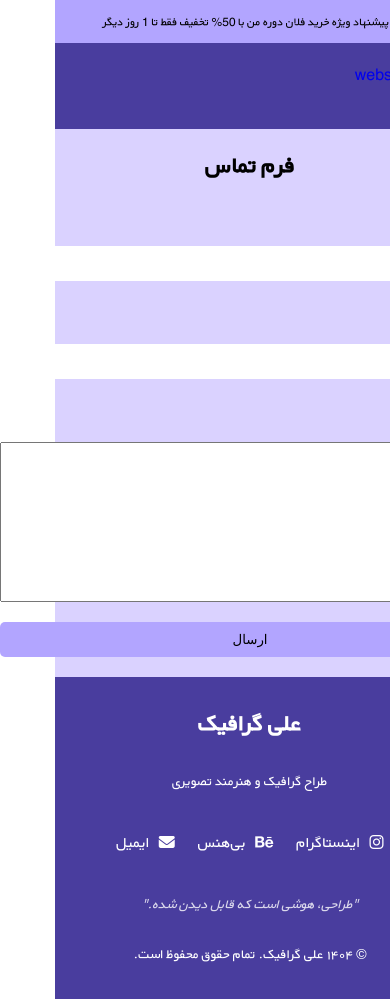
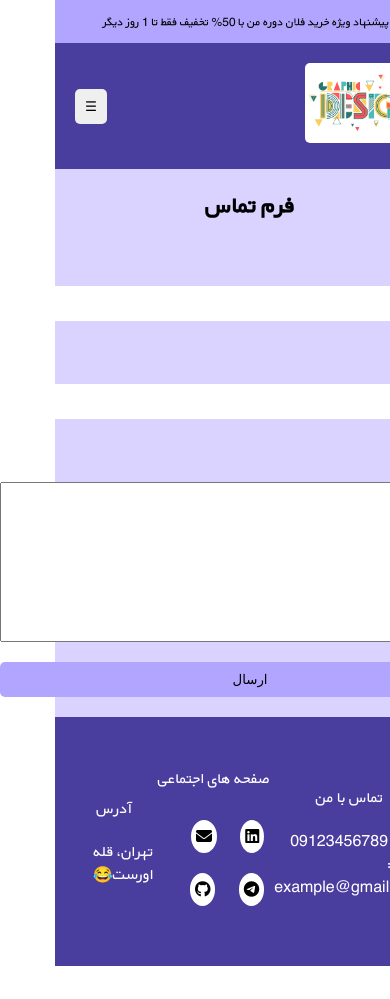
Before and after one commit to Alireza-Jafari-tech/website-demo-for-graphic-designers, a plain HTML site: page contact-us.html in a window 390 px wide. Shown: the top 999 px of the page. After the commit the page ends 966 px from the top, so only its background shows below. Drawn offline with Linux system fonts and the light colour scheme.

Commit message:
before responsive

```diff
--- a/contact-us.html
+++ b/contact-us.html
@@ -5,8 +5,10 @@
     <meta name="viewport" content="width=device-width, initial-scale=1.0" />
     <title>سایت رزومه طراح گرافیک</title>
     <link rel="stylesheet" href="css/style.css" />
-    <link rel="stylesheet" href="https://cdnjs.cloudflare.com/ajax/libs/font-awesome/6.5.0/css/all.min.css">
-    <!-- <link rel="stylesheet" href="https://cdnjs.cloudflare.com/ajax/libs/font-awesome/6.0.0-beta3/css/all.min.css" integrity="sha384-k6RqeWeci5ZR/Lv4MR0sA0FfDOM8b4d3z5l5e5e5e5e5e5e5e5e5e5e5e5e5e5e5" crossorigin="anonymous" /> -->
+    <link
+      rel="stylesheet"
+      href="https://cdnjs.cloudflare.com/ajax/libs/font-awesome/6.5.0/css/all.min.css"
+    />
   </head>
   <body>
     <header id="header">
@@ -21,15 +23,19 @@
       <div id="header-main-section">
         <div class="container">
           <div id="header-logo">
-            <a href="#"><img src="" alt="website logo" /></a>
+            <a
+              href="https://alireza-jafari-tech.github.io/website-demo-for-graphic-designers"
+              ><img src="images/website logo.jpg" alt="website logo"
+            /></a>
           </div>
           <nav id="header-nav">
+            <button class="menu-toggle" id="menu-toggle">☰</button>
             <ul>
-              <li><a href="index.html">خانه</a></li>
-              <li><a href="portfolio.html">نمونه کار ها</a></li>
-              <li><a href="about-us.html">درباره من</a></li>
-              <li class="active"><a href="contact-us.html">تماس با من</a></li>
-              <li><a href="blog.html">بلاگ</a></li>
+              <a href="index.html"><li>خانه</li></a>
+              <a href="portfolio.html"><li>نمونه کار ها</li></a>
+              <a href="about-us.html"><li>درباره من</li></a>
+              <a href="contact-us.html"><li class="active">تماس با من</li></a>
+              <a href="blog.html"><li>بلاگ</li></a>
             </ul>
           </nav>
         </div>
@@ -55,27 +61,49 @@
       </section>
     </main>
     <footer id="footer">
-      <div class="footer-content">
-        <h2>علی گرافیک</h2>
-        <p>طراح گرافیک و هنرمند تصویری</p>
-
-        <div class="social-links">
-          <a href="https://instagram.com/yourprofile" target="_blank">
-            <i class="fab fa-instagram"></i> اینستاگرام
-          </a>
-          <a href="https://behance.net/yourprofile" target="_blank">
-            <i class="fab fa-behance"></i> بی‌هنس
-          </a>
-          <a href="mailto:youremail@example.com">
-            <i class="fas fa-envelope"></i> ایمیل
-          </a>
+      <div class="container">
+        <div class="footer-colums">
+          <div class="footer-column-title">تماس با من</div>
+          <div class="footer-column-content">
+            <ul>
+              <li>تلفن: 09123456789</li>
+              <li>ایمیل: example@gmail.com</li>
+            </ul>
+          </div>
         </div>
-
-        <p class="quote">"طراحی، هوشی است که قابل دیدن شده."</p>
-        <p class="copyright">© ۱۴۰۴ علی گرافیک. تمام حقوق محفوظ است.</p>
+        <div class="footer-colums">
+          <div class="footer-column-title">صفحه های اجتماعی</div>
+          <div class="footer-column-content">
+            <ul class="social-media-icons">
+              <li>
+                <a href="https://www.linkedin.com/in/alireza-jafari-tech">
+                  <i class="fa-brands fa-linkedin"></i>
+                </a>
+              </li>
+              <li>
+                <a href="mailto:a.jafari.tech@gmail.com">
+                  <i class="fa-solid fa-envelope"></i>
+                </a>
+              </li>
+              <li>
+                <a href="https://t.me/alireza_jafari_tech">
+                  <i class="fa-brands fa-telegram"></i>
+                </a>
+              </li>
+              <li>
+                <a href="https://github.com/Alireza-Jafari-tech">
+                  <i class="fa-brands fa-github"></i>
+                </a>
+              </li>
+            </ul>
+          </div>
+        </div>
+        <div class="footer-colums">
+          <div class="footer-column-title">آدرس</div>
+          <div class="footer-column-content">تهران، قله اورست😂</div>
+        </div>
       </div>
     </footer>
-
     <script src="js/script.js"></script>
   </body>
 </html>
--- a/css/style.css
+++ b/css/style.css
@@ -110,11 +110,12 @@ section:not(#hero) {
 }
 
 #header #header-logo {
-  width: 100px;
+  width: 120px;
 }
 
 #header #header-logo img {
   width: 100%;
+  border-radius: 5px;
 }
 
 #header #header-nav {
@@ -136,6 +137,7 @@ section:not(#hero) {
   list-style-type: none;
   padding: 10px 20px;
   border-radius: 5px;
+  color: #fff;
   position: relative;
 }
 
@@ -356,52 +358,40 @@ section:nth-child(even) {
 #footer {
   background-color: var(--color-bg);
   color: #fff;
-  text-align: center;
-  padding: 30px 0px;
+  padding: 50px 0px;
 }
 
-.footer-content {
+#footer .container {
+  display: flex;
+  flex-direction: row;
+  align-items: center;
+  justify-content: space-between;
+}
+
+#footer .container .footer-colums {
   display: flex;
   flex-direction: column;
   align-items: center;
   gap: 20px;
 }
 
-#footer h2 {
-  margin-bottom: 5px;
-  font-size: 24px;
-  color: #fff;
+#footer .container div h3 {
+  margin-bottom: 30px;
 }
 
-#footer p {
-  margin: 5px 0;
-  font-size: 14px;
+#footer li {
 }
 
-.social-links {
-  margin: 15px 0;
+#footer .social-media-icons li {
+  display: inline-block;
+  padding: 5px;
+  margin: 10px;
+  background-color: #fff;
+  border-radius: 50%;
 }
 
-.social-links a {
-  margin: 0 10px;
-  color: #fff;
-  font-size: 16px;
-  transition: color 0.3s;
-}
-
-.social-links a i {
-  margin-left: 6px;
-}
-
-.social-links a:hover {
-  color: #ffffff;
-}
-
-.quote {
-  margin-top: 20px;
-  font-style: italic;
-  opacity: 0.8;
-  font-size: 13px;
+#footer .social-media-icons i {
+  color: #000;
 }
 
 /* ********************footer end************ */
```
Also changed, not shown: about-us.html (+50 -25 lines), blog.html (+54 -26 lines), index.html (+50 -28 lines), portfolio.html (+54 -26 lines), images/Best-Software-tools-for-graphic-designers.jpeg (deleted), images/motion-graphics-softwer.jpg (deleted), images/website logo.jpg (added).
